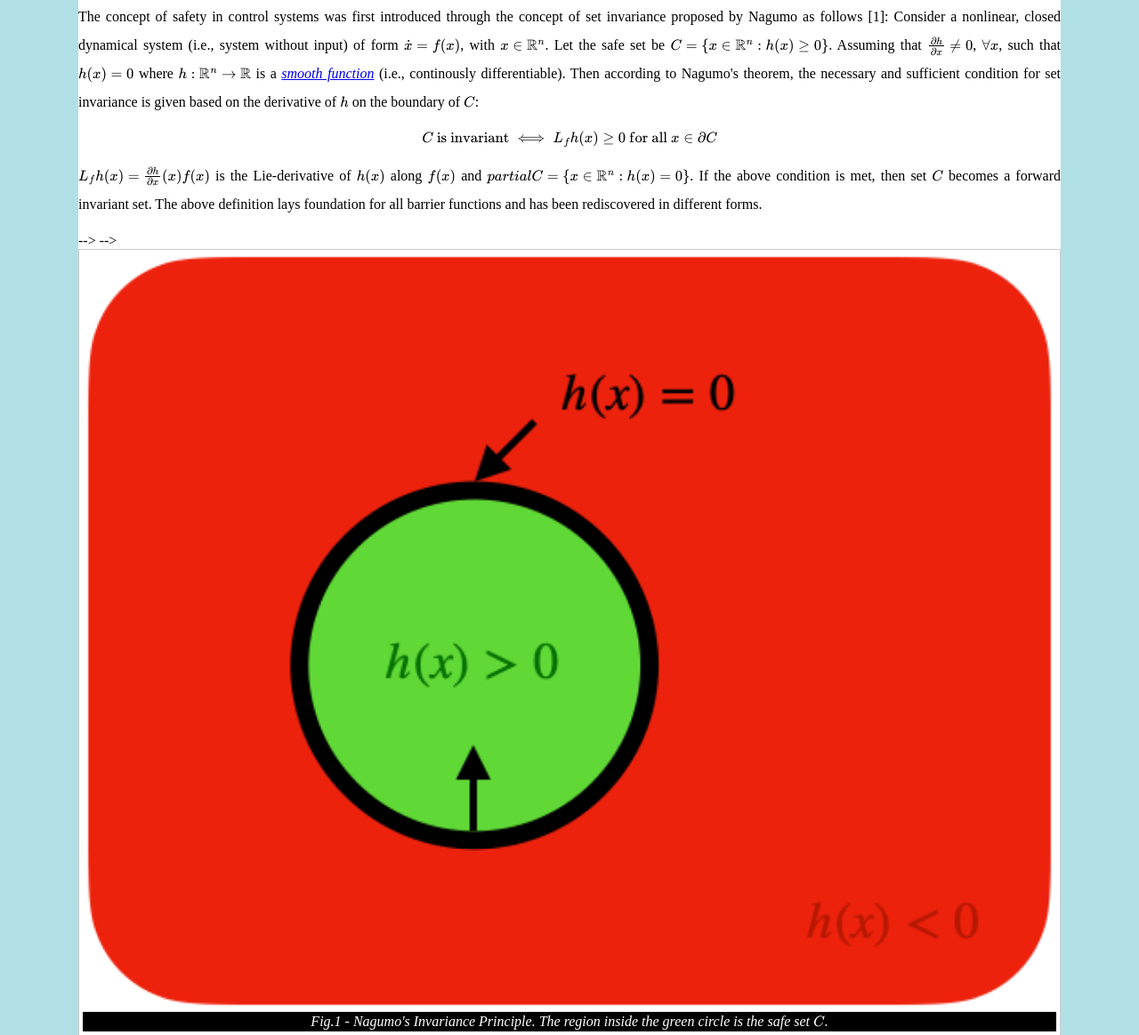
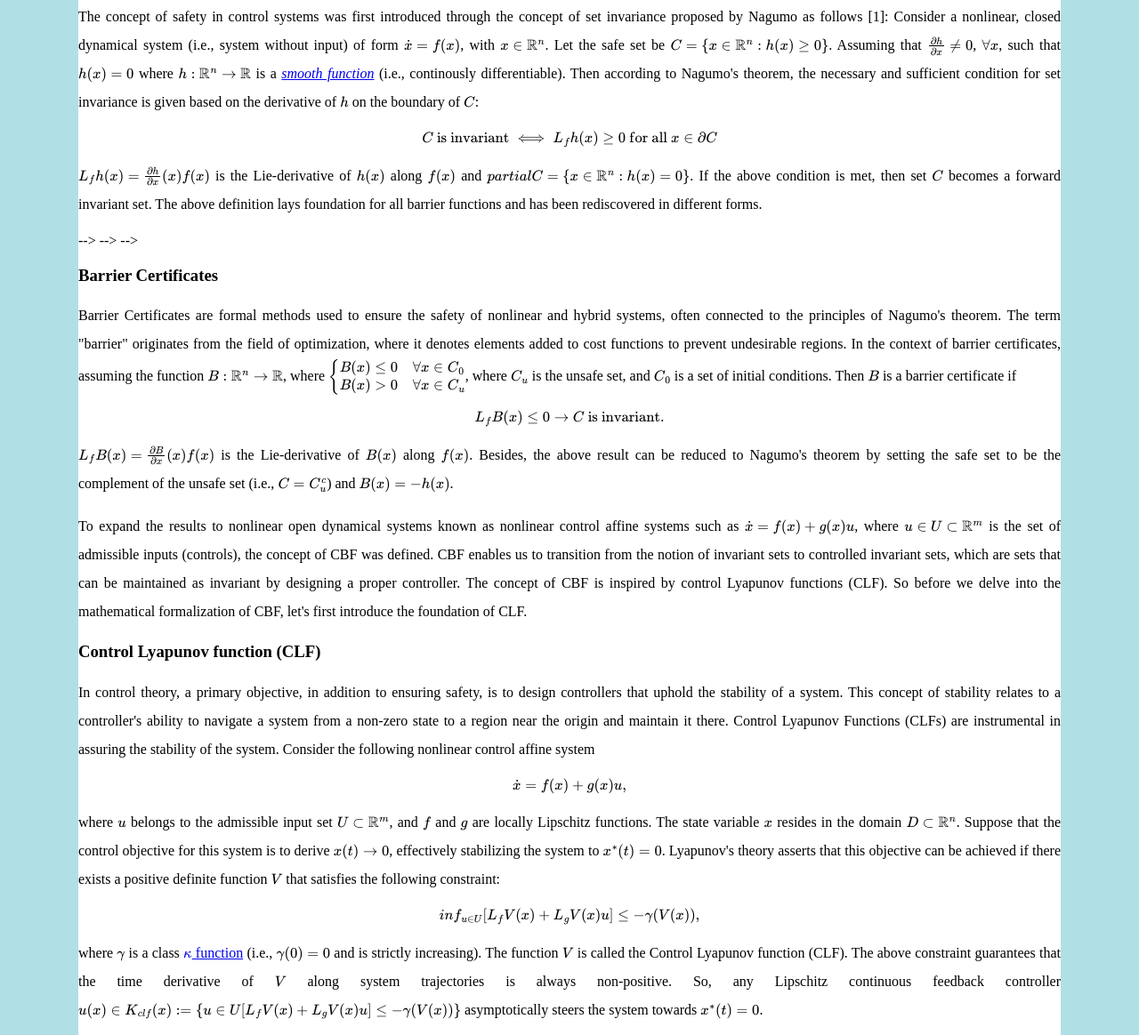
Before and after one commit to sarahonar/RobotDecisionMakingProject, a plain HTML site: page index.html in a window 1280 px wide. Shown: the part 881-2045 px from the top of the page at 89% size. Drawn offline with nearby package versions, Linux system fonts and the light colour scheme; some packages are replaced by stand-ins of ours.

Commit message:
Update index.html

```diff
--- a/index.html
+++ b/index.html
@@ -75,10 +75,10 @@ Consider a nonlinear, closed dynamical system (i.e., system without input) of fo
 <!-- 			width="100" height="100" -->
 <!-- 			alt="Nagumo's Invariance Principle"
 <!-- 			 <figcaption>Nagumo's Invariance Principle. The region inside the green circle is the safe set \(C\).</figcaption>/></center>  --> --> -->
-<figure>
-  <img src="invariance_set.png" alt="Nagumo's Invariance Principle" style="width:100%">
+<!-- <figure>
+<!--   <img src="invariance_set.png" alt="Nagumo's Invariance Principle" style="width:100%">
   <figcaption>Fig.1 - Nagumo's Invariance Principle. The region inside the green circle is the safe set \(C\).</figcaption>
-</figure>
+</figure> --> -->
 	<h3> Barrier Certificates</h3>
  <p align="justify"> Barrier Certificates are formal methods used to ensure the safety of nonlinear and hybrid systems, often connected to the principles of Nagumo's theorem. The term "barrier" originates from the field of optimization, where it denotes elements added to cost functions to prevent undesirable regions.
  In the context of barrier certificates, assuming the function \( B: \mathbb{R}^n \rightarrow \mathbb{R}\), where \( \begin{cases}B(x) \leq 0 & \forall x \in C_0\\ B(x) > 0 & \forall x \in C_u\end{cases}\),
```
